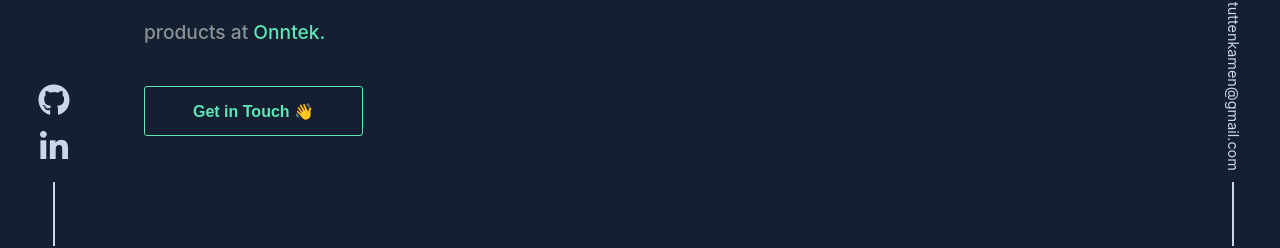
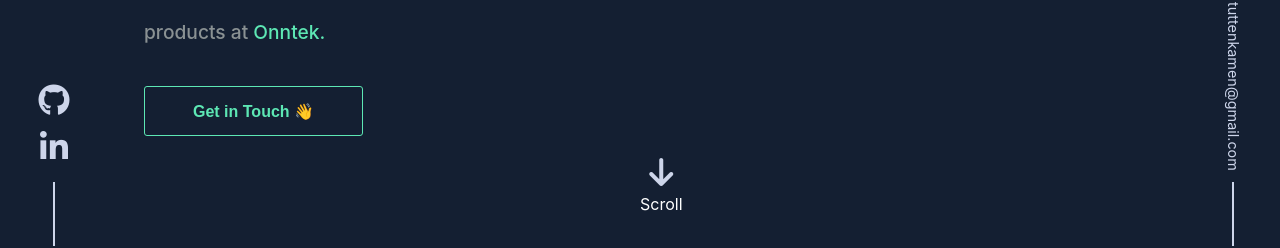
Before and after one commit to tuttongchan/final-portfolio, a React (Create React App) app in the folder client/: page / in a window 1280 px wide. Shown: the part 554-802 px from the top of the page. Built offline with nearby package versions, Linux system fonts and the light colour scheme.

Commit message:
header section revising

```diff
--- a/client/public/index.html
+++ b/client/public/index.html
@@ -18,7 +18,7 @@
       crossorigin="anonymous"
       referrerpolicy="no-referrer"
     />
-    <title>React App</title>
+    <title>Tuts Portfolio</title>
   </head>
   <body>
     <noscript>You need to enable JavaScript to run this app.</noscript>
--- a/client/src/components/header/Header.js
+++ b/client/src/components/header/Header.js
@@ -47,12 +47,12 @@ const Header = () => {
         <div className="vertical-line"></div>
       </div>
 
-      {/* <div className="scroll-down-container bounce">
+      <div className="scroll-down-container bounce">
         <a href="#about">
           <i className="fa fa-arrow-down fa-2x"></i>
           <span>Scroll</span>
         </a>
-      </div> */}
+      </div>
     </header>
   );
 };
--- a/client/src/components/header/header.css
+++ b/client/src/components/header/header.css
@@ -1,7 +1,7 @@
 header {
-  /* height: 88vh; */
-  /* padding: 6rem 9rem; */
-  padding: 6rem 9rem 9rem 9rem;
+  height: 88vh;
+  padding: 6rem 9rem;
+  /* padding: 6rem 9rem 9rem 9rem; */
   background-color: rgb(20, 31, 50);
 }
 
@@ -111,8 +111,8 @@ i {
 .scroll-down-container {
   position: absolute;
   left: 50%;
-  bottom: 18%;
-  /* bottom: 4%; */
+  bottom: 4%;
+  /* bottom: 18%; */
 }
 
 .scroll-down-container a {
```
Also changed, not shown: 1 other file (tests, documents, lock files or other folders).
